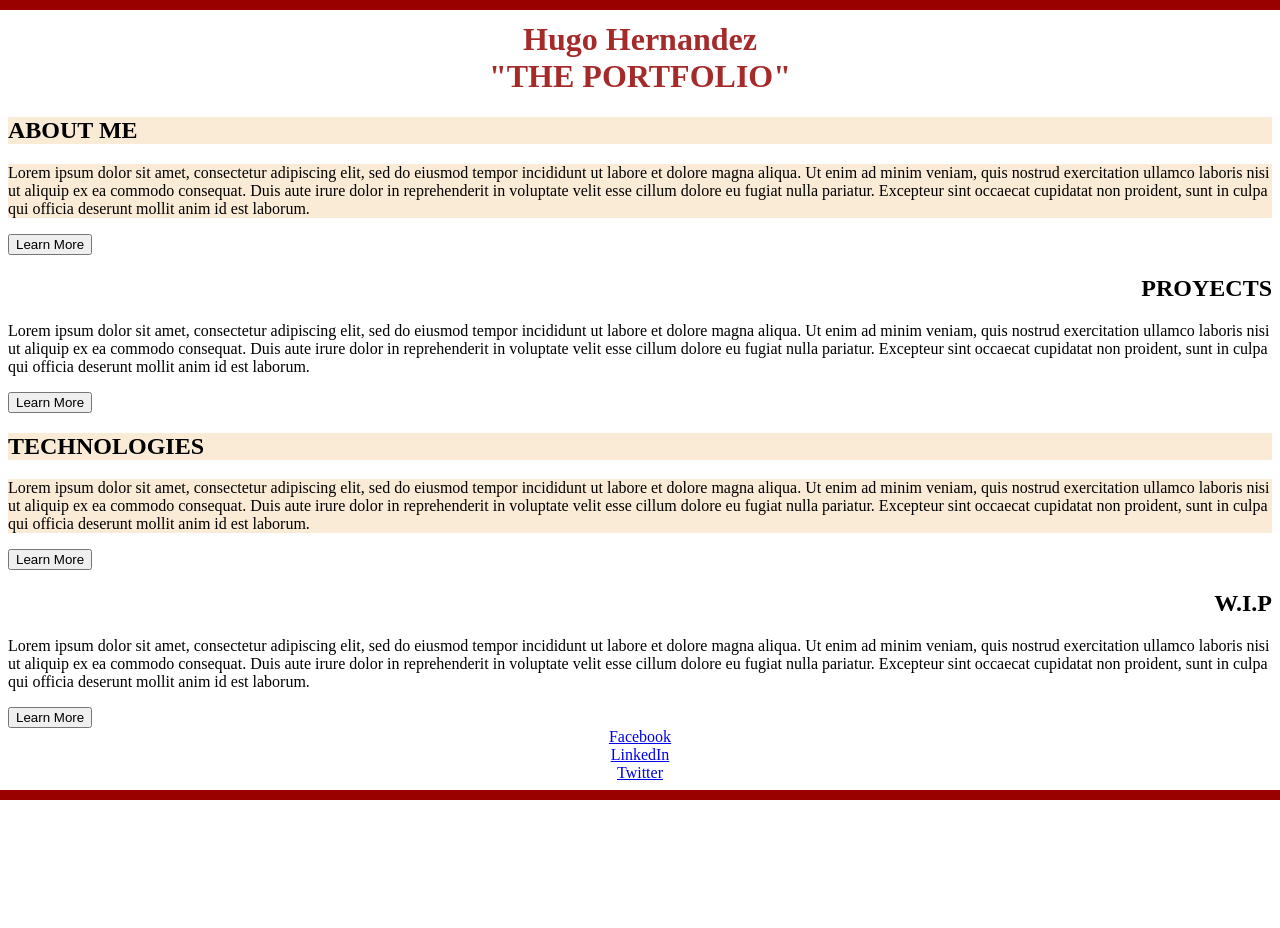
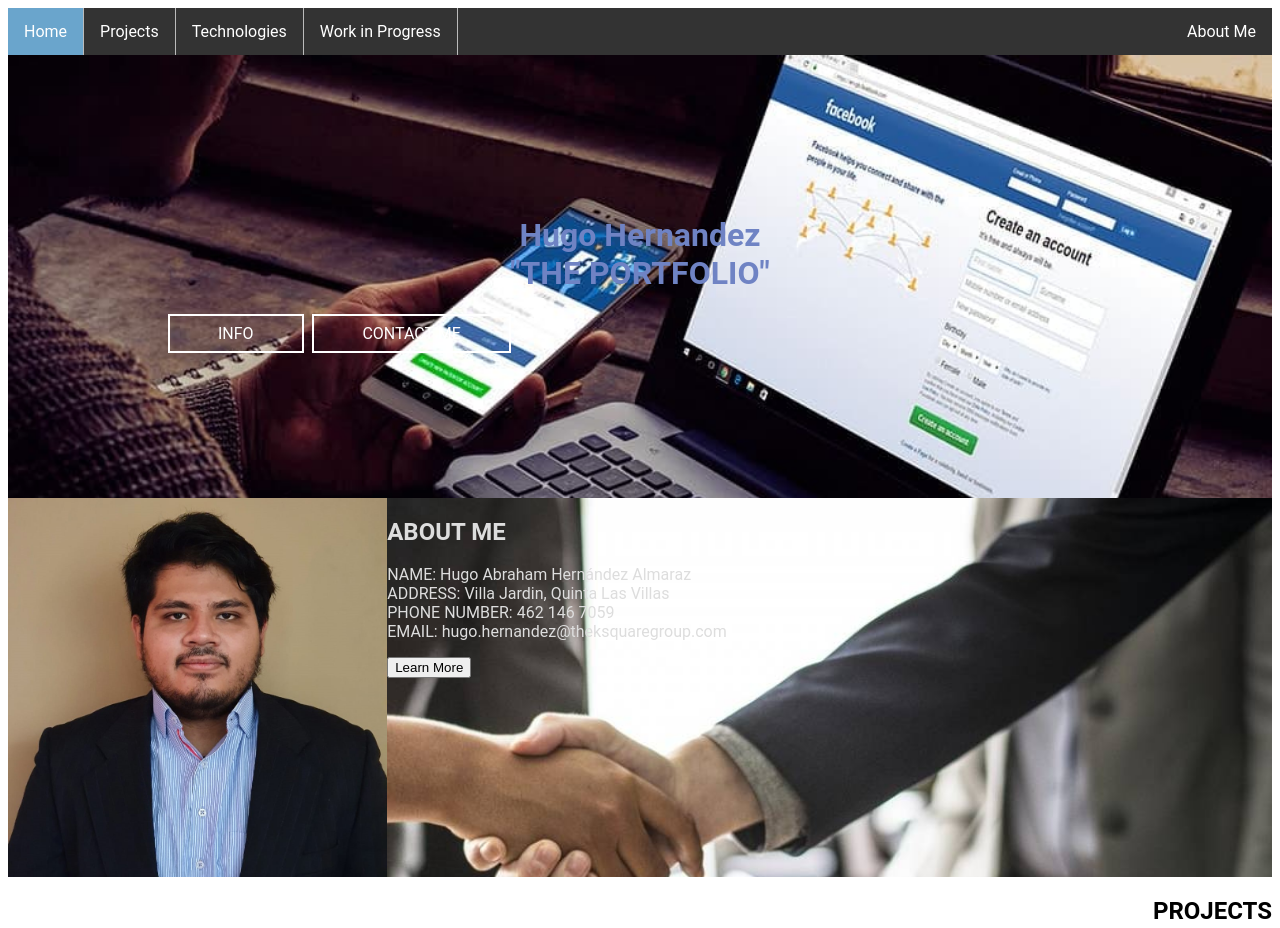
Before and after one commit to HugoHernandezA/HTMLPortfolio, a plain HTML site: page Portfolio-first-wireframe.html in a window 1280 px wide. Shown: the top 928 px of the page. Before the commit the page ends 800 px from the top, so only its background shows below. Drawn offline with Linux system fonts and the light colour scheme; a script that the page names is missing.

Commit message:
structure defined for rest

```diff
--- a/Portfolio-first-wireframe.html
+++ b/Portfolio-first-wireframe.html
@@ -1,23 +1,52 @@
 <!DOCTYPE html>
 <head>
     <title>Portfolio</title>
+    <meta name="viewport" content="width=device-width, initial-scale=1">
     <style type="text/css"></style>
     <link type="text/css" rel="stylesheet" href="stylesport.css">
+    <link type="text/css" rel="stylesheet" href="https://cdnjs.cloudflare.com/ajax/libs/font-awesome/4.7.0/css/font-awesome.min.css">
 </head>
 <body>
-    <h1 id="h1" style="color:brown; border: 2px" class="clase 1" title="Hola">Hugo Hernandez<br>"THE PORTFOLIO"</h1>
 
-    <h2 id="h2us" class="h2l">ABOUT ME</h2>
-    <p id="paragraph1" class="txt1">Lorem ipsum dolor sit amet, consectetur adipiscing elit, sed do eiusmod tempor incididunt ut labore et dolore magna aliqua. Ut enim ad minim veniam, quis nostrud exercitation ullamco laboris nisi ut aliquip ex ea commodo consequat. Duis aute irure dolor in reprehenderit in voluptate velit esse cillum dolore eu fugiat nulla pariatur. Excepteur sint occaecat cupidatat non proident, sunt in culpa qui officia deserunt mollit anim id est laborum.</p>
-    <button>Learn More</button>
+    <ul>
+        <li><a class="active" href="#home">Home</a></li>
+        <li><a href="#news">Projects</a></li>
+        <li><a href="#contact">Technologies</a></li>
+        <li><a href="#contact">Work in Progress</a></li>
+        <li style="float:right"><a href="#about">About Me</a></li>
+    </ul>
 
-    <h2 id="h2pro" class="h2r">PROYECTS</h2>
+    <div class="structure">
+        <div id="title">
+                <h1 id="h1" style="color:rgb(111, 131, 196); border: 2px" class="clase 1" title="Hola">Hugo Hernandez<br>"THE PORTFOLIO"</h1>
+                <div class="share-button">
+                    <a href="something" class="button2">INFO</a>
+                    <a href="something" class="button2">CONTACT ME</a>
+                </div>
+            </div>
+
+            <div class="section">
+                <img class="prophoto" src="PHOTO HUGO.jpg" alt="Italian Trulli">
+                <div class="sub-section">
+                    <h2 id="h2us" class="h2l">ABOUT ME</h2>
+                    <div class="txt1">
+                        <p>NAME: Hugo Abraham Hernández Almaraz<br>ADDRESS: Villa Jardin, Quinta Las Villas<br>PHONE NUMBER: 462 146 7059<br>EMAIL: hugo.hernandez@theksquaregroup.com</p>
+                    </div>
+                    <button class="bt-more">Learn More</button>
+                </div>
+            </div>
+    </div>
+
+
+    <h2 id="h2pro" class="h2r">PROJECTS</h2>
     <p id="paragraph1" class="txt">Lorem ipsum dolor sit amet, consectetur adipiscing elit, sed do eiusmod tempor incididunt ut labore et dolore magna aliqua. Ut enim ad minim veniam, quis nostrud exercitation ullamco laboris nisi ut aliquip ex ea commodo consequat. Duis aute irure dolor in reprehenderit in voluptate velit esse cillum dolore eu fugiat nulla pariatur. Excepteur sint occaecat cupidatat non proident, sunt in culpa qui officia deserunt mollit anim id est laborum.</p>
     <button class="butl">Learn More</button>
 
-    <h2 id="h2tech" class="h2l">TECHNOLOGIES</h2>
-    <p id="paragraph1" class="txt1">Lorem ipsum dolor sit amet, consectetur adipiscing elit, sed do eiusmod tempor incididunt ut labore et dolore magna aliqua. Ut enim ad minim veniam, quis nostrud exercitation ullamco laboris nisi ut aliquip ex ea commodo consequat. Duis aute irure dolor in reprehenderit in voluptate velit esse cillum dolore eu fugiat nulla pariatur. Excepteur sint occaecat cupidatat non proident, sunt in culpa qui officia deserunt mollit anim id est laborum.</p>
-    <button>Learn More</button>
+    <div class="section">
+        <h2 id="h2tech" class="h2l">TECHNOLOGIES</h2>
+        <p id="paragraph1" class="txt1">Lorem ipsum dolor sit amet, consectetur adipiscing elit, sed do eiusmod tempor incididunt ut labore et dolore magna aliqua. Ut enim ad minim veniam, quis nostrud exercitation ullamco laboris nisi ut aliquip ex ea commodo consequat. Duis aute irure dolor in reprehenderit in voluptate velit esse cillum dolore eu fugiat nulla pariatur. Excepteur sint occaecat cupidatat non proident, sunt in culpa qui officia deserunt mollit anim id est laborum.</p>
+        <button>Learn More</button>
+    </div>
 
     <h2 id="h2wip" class="h2r">W.I.P</h2>
     <p id="paragraph1" class="txt">Lorem ipsum dolor sit amet, consectetur adipiscing elit, sed do eiusmod tempor incididunt ut labore et dolore magna aliqua. Ut enim ad minim veniam, quis nostrud exercitation ullamco laboris nisi ut aliquip ex ea commodo consequat. Duis aute irure dolor in reprehenderit in voluptate velit esse cillum dolore eu fugiat nulla pariatur. Excepteur sint occaecat cupidatat non proident, sunt in culpa qui officia deserunt mollit anim id est laborum.</p>
@@ -25,11 +54,11 @@
 
 
 
-    <section id="hlinks">
-        <a href="http://www.facebook.com" target="_blank" class="hlink">Facebook<br></a>
-        <a href="http://www.linkedin.com" target="_blank" class="hlink">LinkedIn<br></a>
-        <a href="http://www.twitter.com" target="_blank" class="hlink">Twitter<br></a>
-    </section>
+    <div class="social">
+        <a href="http://www.facebook.com" target="_blank" class="fa fa-facebook"></a>
+        <a href="http://www.linkedin.com" target="_blank" class="fa fa-linkedin"></a>
+        <a href="http://www.twitter.com" target="_blank" class="fa fa-twitter"></a>
+    </div>
 
     <script type="text/javascript">
         console.log("Hello World!");
--- a/stylesport.css
+++ b/stylesport.css
@@ -1,3 +1,40 @@
+/*---------------------NAVBAR---------------*/
+
+ul {
+    list-style-type: none;
+    margin: 0;
+    padding: 0;
+    overflow: hidden;
+    background-color: #333;
+}
+
+li {
+float: left;
+border-right:1px solid #bbb;
+}
+
+li:last-child {
+border-right: none;
+}
+
+li a {
+display: block;
+color: white;
+text-align: center;
+padding: 14px 16px;
+text-decoration: none;
+}
+
+li a:hover:not(.active) {
+background-color: #111;
+}
+
+.active {
+background-color: rgb(106, 165, 204);
+}
+
+/*---------------------TEXTS---------------*/
+
 h1 {
   text-align: center;
 }
@@ -7,12 +44,7 @@ h1 {
 }
 
 .h2l {
-    text-align: left;
-    background-color: antiquewhite;
-}
-
-.txt1 {
-    background-color: antiquewhite;
+    color: #DDDDDD;
 }
 
 #hlinks {
@@ -22,25 +54,114 @@ h1 {
 .butl {
     text-align: right;
 }
+/*---------------------ABOUT ME SECTION---------------*/
 
-body:before, body:after {
-    content: "";
-    position: fixed;
-    background: #900;
-    left: 0;
-    right: 0;
-    height: 10px;
+.section {
+    background-color: rgba(90, 207, 198, 0.5);
+    display:flex;
+    background: url(../HTMLPortfolio/aboutme.jpg);
+    background-size:100% auto;
 }
 
-body:before {
-    top: 0;
+.prophoto{
+    width: 30%;
 }
 
-body:after {
-    bottom: 0;
+.txt1 {
+    background-color: "#D9EAF8";
+    margin: "50px";
+    border-radius: "15px";
+    padding: "30px";
+    color: #DDDDDD;
 }
 
-body {
-    border-left: 100 px solid #900;
-    border-right: 100 px solid #900;
+/*---------------------TITLE---------------*/
+#title {
+    display: flex;
+    flex-direction: column;
+    background: url(../HTMLPortfolio/titleScreen.jpg);
+    background-size:100% auto;
+    padding: 140px 160px;
 }
+
+.structure{
+    display: flex;
+    flex-direction: column;
+    justify-content: space-around;
+}
+
+/*---------------------BODY BORDER---------------*/
+body{
+    font-family:'Roboto',sans-serif;
+}
+
+
+/*---------------------BUTTON TEST---------------*/
+a.button2{
+    display: inline-block;
+    padding:0.5em 3em;
+    border:0.16em solid #FFFFFF;
+    margin:0 0.3em 0.3em 0;
+    box-sizing: border-box;
+    text-decoration:none;
+    text-transform:uppercase;
+    font-family:'Roboto',sans-serif;
+    font-weight:400;
+    color:#FFFFFF;
+    text-align:center;
+    transition: all 0.15s;
+}
+
+a.button2:hover{
+    color:#DDDDDD;
+    border-color:#DDDDDD;
+}
+
+a.button2:active{
+    color:#BBBBBB;
+    border-color:#BBBBBB;
+}
+
+@media all and (max-width:30em){
+    a.button2{
+    display:block;
+    margin:0.4em auto;
+    }
+}
+/*---------------------SOCIAL MEDIA---------------*/
+.fa {
+    padding: 20px;
+    font-size: 30px;
+    width: 50px;
+    text-align: center;
+    text-decoration: none;
+  }
+
+  /* Add a hover effect if you want */
+  .fa:hover {
+    opacity: 0.7;
+  }
+
+  /* Set a specific color for each brand */
+
+  /* Facebook */
+  .fa-facebook {
+    background: #3B5998;
+    color: white;
+  }
+
+  /* Twitter */
+  .fa-twitter {
+    background: #55ACEE;
+    color: white;
+  }
+
+  .fa-linkedin {
+    background: #007bb5;
+    color: white;
+  }
+
+  .social {
+      display:flex;
+      justify-content: center;
+  }
```
Also changed, not shown: PHOTO HUGO.jpg (added), aboutme.jpg (added), titleScreen.jpg (added).
